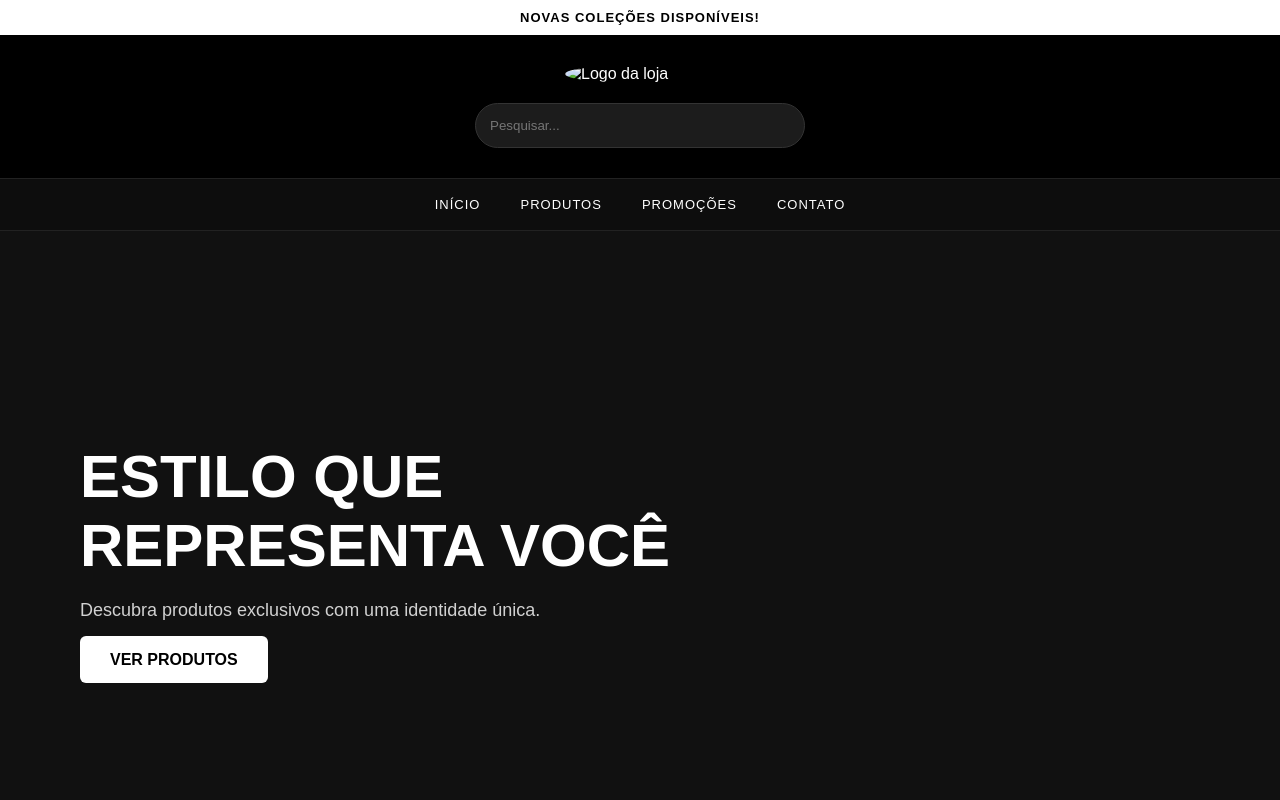
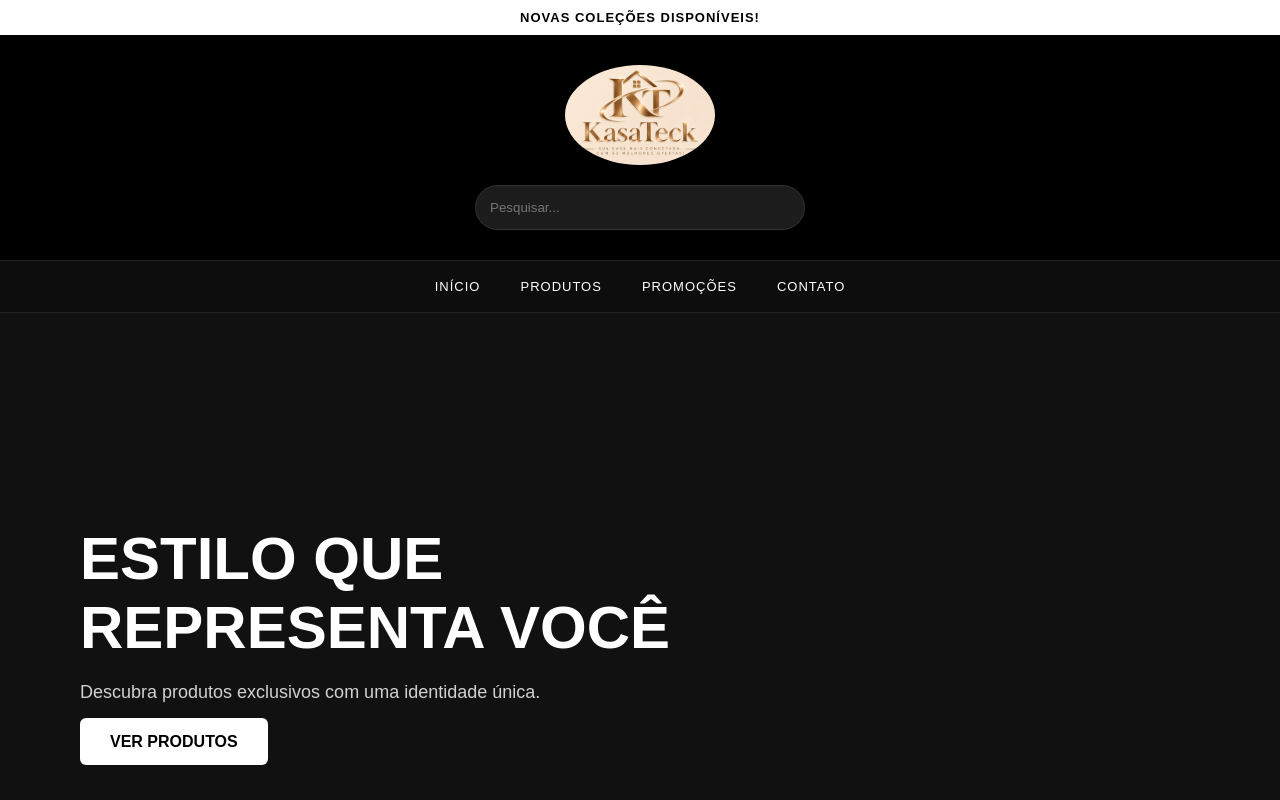
Before and after one commit to Prof-Davi-Git/Site_Casatech, a plain HTML site: page Página de Início/inicio.html in a window 1280 px wide. Shown: the top 800 px of the page. Drawn offline with Linux system fonts and the light colour scheme.

Commit message:
Corrige logo e imagens da CasaTech

```diff
--- a/Página de Início/inicio.html
+++ b/Página de Início/inicio.html
@@ -3,7 +3,7 @@
 
 <head>
     <meta charset="UTF-8">
-    <title>Minha Loja</title>
+    <title>CasaTech</title>
 
     <link rel="stylesheet" href="inicio.css">
 </head>
@@ -22,7 +22,7 @@
     <header>
 
         <img
-            src="../imagens 2.0/IMG-20261116-WA0008.jpg"
+            src="../imagens/logo-casatech.jpg"
             alt="Logo da loja"
         >
 
```
